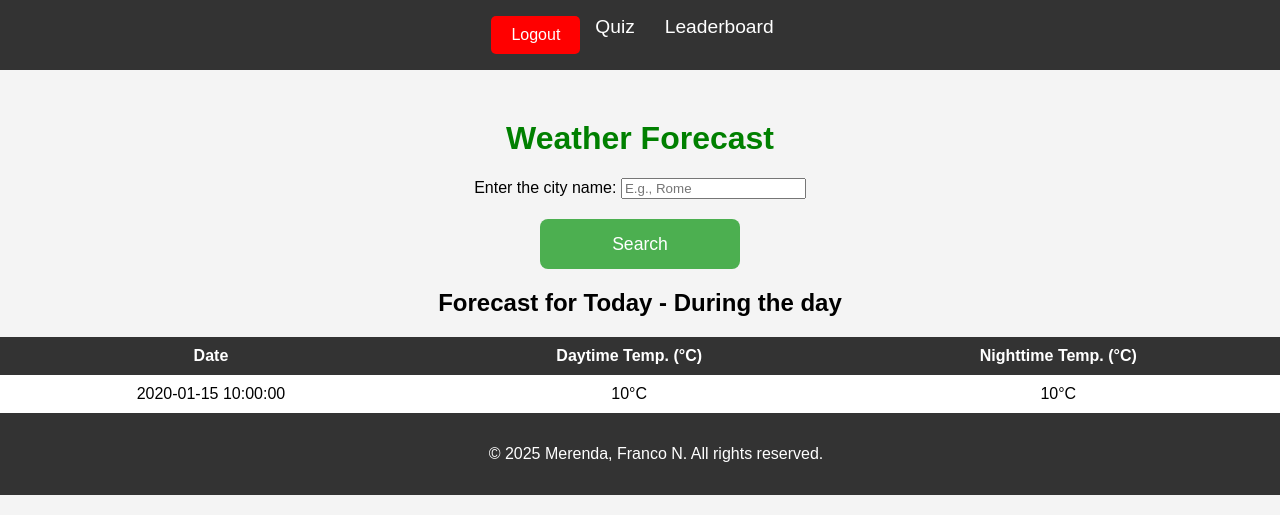
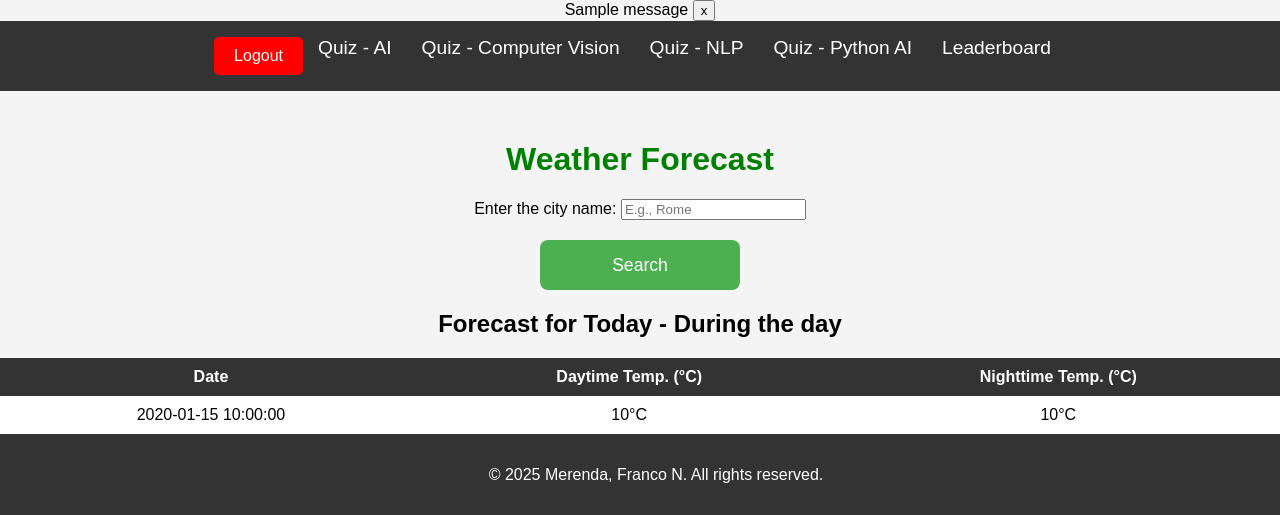
Before and after one commit to y3rbiadit0/flask_quiz_app, a Flask app: template app/templates/home.html in a window 1280 px wide. Shown: the top 515 px of the page. Run offline with Flask 3, Linux system fonts and the light colour scheme; a user stored in the database is signed in; tables that the repository leaves empty hold one stand-in row (values such as "Sample post"); the template is opened without the code that fills it: most values are stand-ins (such as "Sample title", 1, 10 or a date in 2020); one stand-in notice (Sample message) is shown.

Commit message:
Added check in case quiz is already done

```diff
--- a/app/templates/home.html
+++ b/app/templates/home.html
@@ -8,11 +8,25 @@
     <link rel="stylesheet" href="{{ url_for('static', filename='styles.css') }}">
 </head>
 <body>
+{% with messages = get_flashed_messages(with_categories=true) %}
+    <!-- Categories: success (green), info (blue), warning (yellow), danger (red) -->
+    {% if messages %}
+        {% for category, message in messages %}
+            <div class="alert alert-{{ category }} alert-dismissible fade show"
+                 role="alert">
+                {{ message }}
+                <button type="button" class="btn-close" data-bs-dismiss="alert"
+                        aria-label="Close">x
+                </button>
+            </div>
+        {% endfor %}
+    {% endif %}
+{% endwith %}
 
-    {% include 'nav_bar.html' %}
-    <div class="container">
+{% include 'nav_bar.html' %}
+<div class="container">
     {% include 'weather_widget.html' %}
-    </div>
-    {% include 'footer.html' %}
+</div>
+{% include 'footer.html' %}
 </body>
 </html>
--- a/app/templates/nav_bar.html
+++ b/app/templates/nav_bar.html
@@ -2,12 +2,16 @@
     <ul>
         {% if current_user.is_authenticated %}
             <a href="/auth/logout" class="logout-btn">Logout</a>
+            <li><a href="/quiz/start/1">Quiz - AI</a></li>
+            <li><a href="/quiz/start/2">Quiz - Computer Vision</a></li>
+            <li><a href="/quiz/start/3">Quiz - NLP</a></li>
+            <li><a href="/quiz/start/4">Quiz - Python AI</a></li>
+            <li><a href="/quiz/leaderboard">Leaderboard</a></li>
         {% else %}
             <li><a href="/auth/login" class="login-btn">Login</a></li>
             <li><a href="/auth/register">Create Account</a></li>
         {% endif %}
 
-        <li><a href="/quiz/start/1">Quiz</a></li>
-        <li><a href="/quiz/leaderboard">Leaderboard</a></li>
+
     </ul>
 </nav>
```
Also changed, not shown: app/routes/quiz/routes.py (+9 -3 lines).
